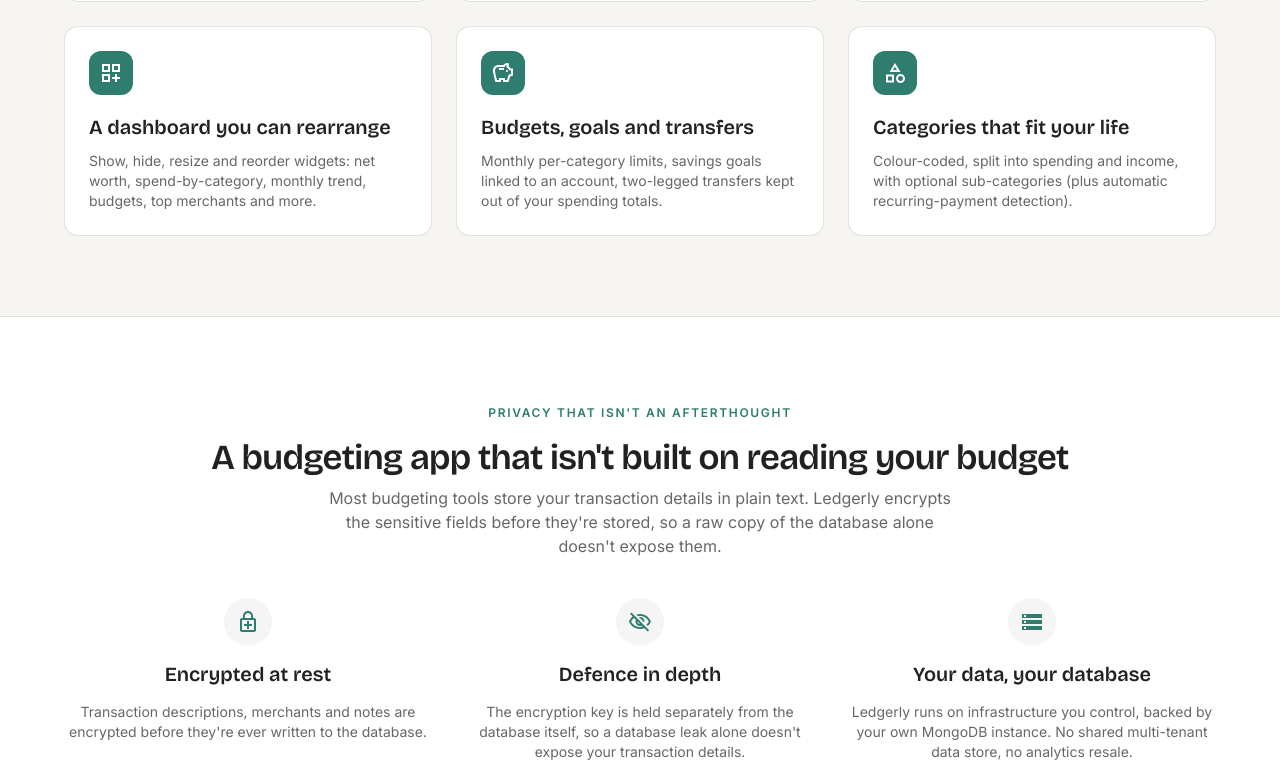
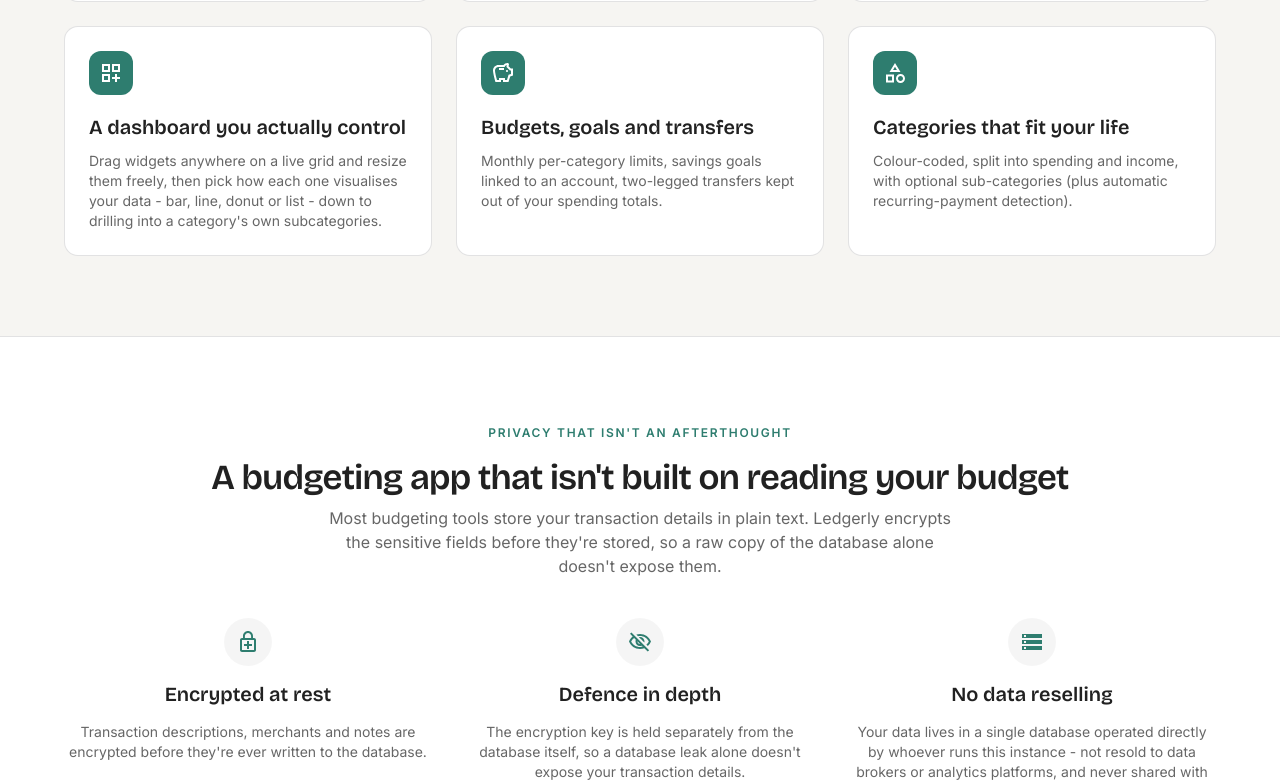
Before and after one commit to ghi-la/Ledgerly, a Next.js app: page / in a window 1280 px wide. Shown: the part 1011-1795 px from the top of the page. Built offline with nearby package versions, Linux system fonts and the light colour scheme; no server answers; what @mui/material-nextjs would draw is missing.

Commit message:
feat: update privacy section titles and descriptions for clarity and localization

```diff
--- a/src/components/LandingPage.tsx
+++ b/src/components/LandingPage.tsx
@@ -40,7 +40,7 @@
   const privacyPoints = [
     { icon: EnhancedEncryptionOutlined, key: 'encryptedAtRest' },
     { icon: VisibilityOffOutlined, key: 'defenceInDepth' },
-    { icon: StorageOutlined, key: 'ownDatabase' },
+    { icon: StorageOutlined, key: 'noDataResale' },
   ] as const;
 
   return (
--- a/src/locales/en/landing.json
+++ b/src/locales/en/landing.json
@@ -25,8 +25,8 @@
         "description": "Match on description, merchant, amount ranges or regex. Rules run automatically on import, or re-run on everything you already have."
       },
       "dashboard": {
-        "title": "A dashboard you can rearrange",
-        "description": "Show, hide, resize and reorder widgets: net worth, spend-by-category, monthly trend, budgets, top merchants and more."
+        "title": "A dashboard you actually control",
+        "description": "Drag widgets anywhere on a live grid and resize them freely, then pick how each one visualises your data - bar, line, donut or list - down to drilling into a category's own subcategories."
       },
       "budgets": {
         "title": "Budgets, goals and transfers",
@@ -51,9 +51,9 @@
         "title": "Defence in depth",
         "description": "The encryption key is held separately from the database itself, so a database leak alone doesn't expose your transaction details."
       },
-      "ownDatabase": {
-        "title": "Your data, your database",
-        "description": "Ledgerly runs on infrastructure you control, backed by your own MongoDB instance. No shared multi-tenant data store, no analytics resale."
+      "noDataResale": {
+        "title": "No data reselling",
+        "description": "Your data lives in a single database operated directly by whoever runs this instance - not resold to data brokers or analytics platforms, and never shared with advertisers."
       }
     }
   },
--- a/src/locales/it/landing.json
+++ b/src/locales/it/landing.json
@@ -25,8 +25,8 @@
         "description": "Confronta descrizione, commerciante, intervalli di importo o espressioni regolari. Le regole si applicano automaticamente all'importazione, o si possono rieseguire su tutto ciò che hai già."
       },
       "dashboard": {
-        "title": "Una dashboard che puoi riorganizzare",
-        "description": "Mostra, nascondi, ridimensiona e riordina i widget: patrimonio netto, spese per categoria, andamento mensile, budget, principali esercenti e altro."
+        "title": "Una dashboard che controlli davvero",
+        "description": "Trascina i widget ovunque su una griglia dal vivo e ridimensionali liberamente, poi scegli come ciascuno visualizza i tuoi dati - barre, linee, ciambella o elenco - fino a esplorare le sottocategorie di ogni categoria."
       },
       "budgets": {
         "title": "Budget, obiettivi e trasferimenti",
@@ -51,9 +51,9 @@
         "title": "Difesa in profondità",
         "description": "La chiave di cifratura è conservata separatamente dal database stesso, così una fuga di dati dal solo database non espone i dettagli delle tue transazioni."
       },
-      "ownDatabase": {
-        "title": "I tuoi dati, il tuo database",
-        "description": "Ledgerly gira su infrastruttura che controlli tu, appoggiata sulla tua istanza MongoDB. Nessun archivio dati multi-tenant condiviso, nessuna rivendita di dati analitici."
+      "noDataResale": {
+        "title": "Nessuna rivendita dei dati",
+        "description": "I tuoi dati risiedono in un unico database gestito direttamente da chi amministra questa istanza - non rivenduti a broker di dati o piattaforme di analisi, e mai condivisi con inserzionisti pubblicitari."
       }
     }
   },
```
